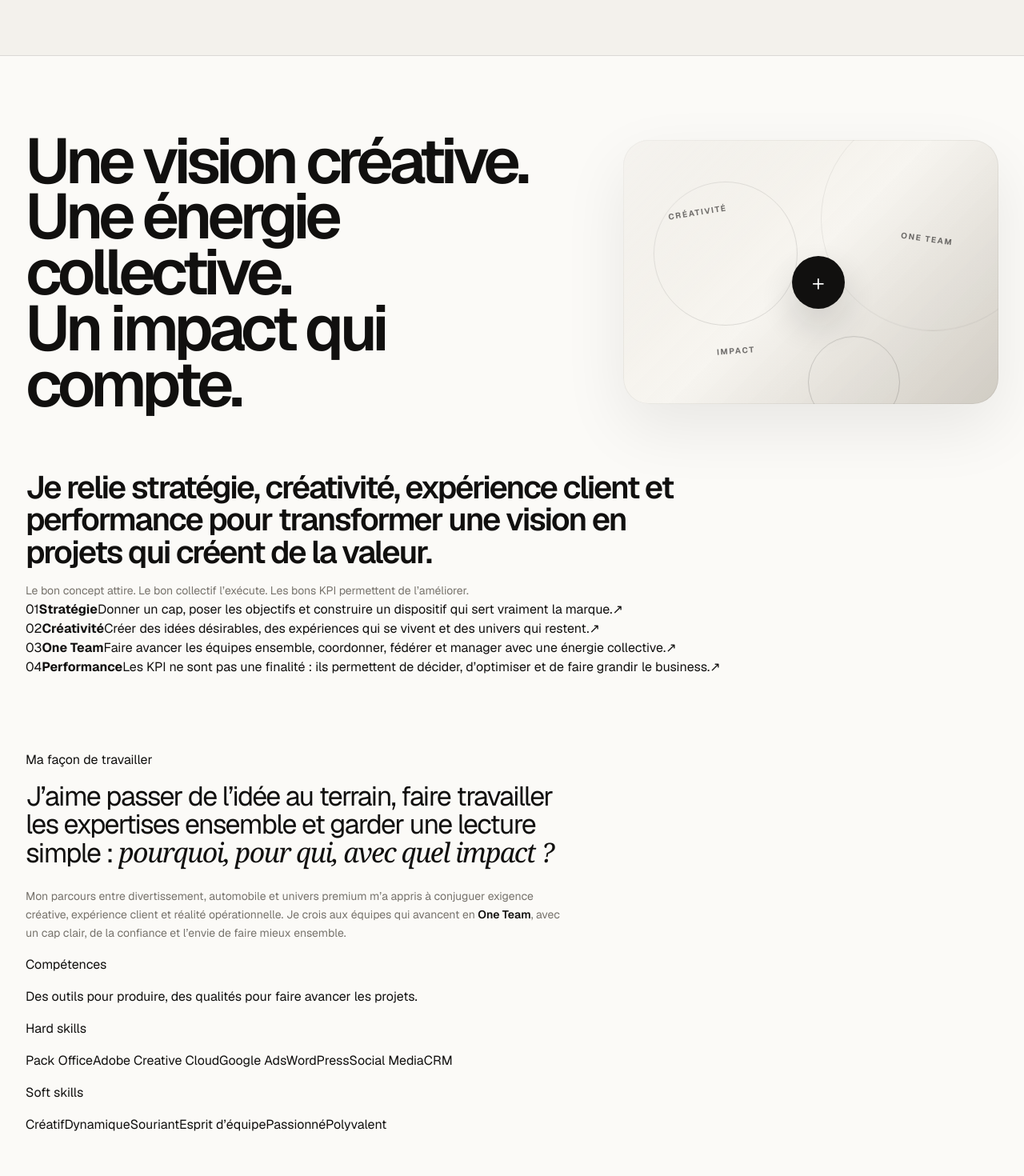
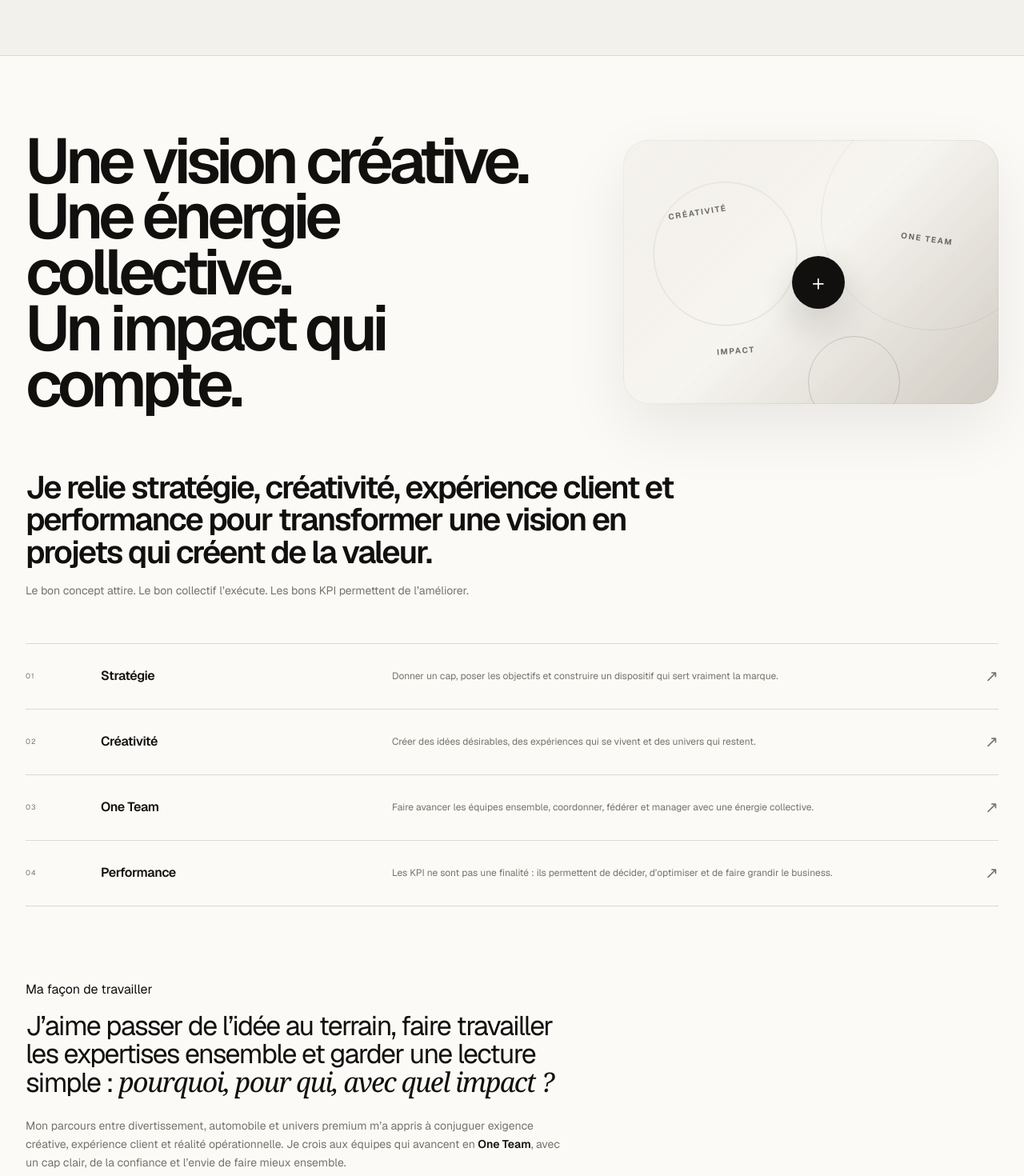
Before and after one commit to paulsebille/Portfolio, a Next.js app: page / in a window 1280 px wide. Shown: the part 1500-2970 px from the top of the page at 80% size. Built offline with nearby package versions, Linux system fonts and the light colour scheme.

Commit message:
Add editorial About scroll animations

```diff
--- a/app/globals.css
+++ b/app/globals.css
@@ -1306,3 +1306,160 @@ body { font-family: "Helvetica Neue", Helvetica, Arial, sans-serif; }
 .carousel-image-f1 { object-position: center 35%; }
 .about-hero-copy h2 { font-family: inherit; }
 .about-hero-copy h2 span { display:block; }
+
+/* ===== SCROLL REVEAL: ABOUT ===== */
+.about-principles-editorial {
+  margin-top: 54px;
+  border-top: 1px solid var(--line);
+}
+.about-principle-row {
+  display: grid;
+  grid-template-columns: 70px minmax(150px,.65fr) minmax(0,1.35fr) 28px;
+  align-items: center;
+  gap: 24px;
+  min-height: 82px;
+  padding: 0;
+  border-bottom: 1px solid var(--line);
+  color: var(--ink);
+  transition: opacity .8s var(--ease), transform .8s var(--ease), padding .45s var(--ease), background .4s ease;
+}
+.about-principle-row:not(.is-visible) {
+  opacity: .18;
+  transform: translateY(18px);
+}
+.about-principle-row.is-visible {
+  opacity: 1;
+  transform: translateY(0);
+}
+.about-principle-row:hover {
+  padding-inline: 14px;
+  background: rgba(17,16,15,.025);
+}
+.about-principle-number {
+  color: var(--muted);
+  font-size: 9px;
+  letter-spacing: .12em;
+}
+.about-principle-title {
+  font-size: 16px;
+  font-weight: 540;
+  letter-spacing: -.025em;
+}
+.about-principle-detail {
+  max-width: 600px;
+  color: var(--muted);
+  font-size: 12px;
+  line-height: 1.55;
+}
+.about-principle-arrow {
+  justify-self: end;
+  color: var(--muted);
+  font-size: 20px;
+  font-weight: 300;
+  transition: transform .45s var(--ease), color .3s ease;
+}
+.about-principle-row:hover .about-principle-arrow {
+  color: var(--ink);
+  transform: translate(4px,-3px);
+}
+
+.about-skills {
+  margin-top: 86px;
+  display: grid;
+  grid-template-columns: minmax(0,.7fr) minmax(0,1.3fr);
+  gap: clamp(45px,8vw,120px);
+  align-items: start;
+}
+.about-skills-intro .eyebrow { margin: 0 0 10px; }
+.about-skills-intro p:last-child {
+  max-width: 280px;
+  margin: 0;
+  color: var(--muted);
+  font-size: 12px;
+  line-height: 1.6;
+}
+.skills-reveal-stack {
+  display: grid;
+  gap: 46px;
+}
+.skills-block-reveal {
+  transition: opacity 1s var(--ease), transform 1s var(--ease);
+}
+.skills-block-reveal:not(.is-visible) {
+  opacity: .08;
+  transform: translateY(30px);
+}
+.skills-block-reveal.is-visible {
+  opacity: 1;
+  transform: translateY(0);
+}
+.skills-block-reveal .eyebrow {
+  margin: 0 0 16px;
+}
+.skill-pills-editorial {
+  display: flex;
+  flex-wrap: wrap;
+  gap: 8px;
+}
+.skill-pills-editorial span {
+  display: inline-flex;
+  align-items: center;
+  min-height: 32px;
+  padding: 0 12px;
+  border: 1px solid var(--line);
+  border-radius: 999px;
+  color: #44413c;
+  background: rgba(255,255,255,.28);
+  font-size: 10px;
+  letter-spacing: -.01em;
+  transition: transform .4s var(--ease), background .35s ease, border-color .35s ease;
+}
+.skill-pills-editorial span:hover {
+  transform: translateY(-3px);
+  background: var(--surface);
+  border-color: rgba(17,16,15,.28);
+}
+.skill-pills-editorial span:nth-child(2) { transition-delay: .04s; }
+.skill-pills-editorial span:nth-child(3) { transition-delay: .08s; }
+.skill-pills-editorial span:nth-child(4) { transition-delay: .12s; }
+.skill-pills-editorial span:nth-child(5) { transition-delay: .16s; }
+.skill-pills-editorial span:nth-child(6) { transition-delay: .2s; }
+
+@media (max-width:900px) {
+  .about-principle-row {
+    grid-template-columns: 42px 1fr 24px;
+    gap: 14px;
+    min-height: 76px;
+  }
+  .about-principle-detail { grid-column: 2 / 3; grid-row: 2; padding-bottom: 20px; }
+  .about-principle-row { grid-template-rows: 52px auto; }
+  .about-skills {
+    grid-template-columns: 1fr;
+    gap: 35px;
+    margin-top: 64px;
+  }
+}
+@media (max-width:560px) {
+  .about-principles-editorial { margin-top: 38px; }
+  .about-principle-row {
+    grid-template-columns: 34px 1fr 20px;
+    min-height: 68px;
+    gap: 10px;
+  }
+  .about-principle-title { font-size: 15px; }
+  .about-principle-detail { font-size: 11px; }
+  .about-skills { margin-top: 58px; }
+  .skills-reveal-stack { gap: 38px; }
+}
+@media (prefers-reduced-motion: reduce) {
+  .about-principle-row,
+  .skills-block-reveal,
+  .skill-pills-editorial span {
+    transition: none !important;
+    transform: none !important;
+  }
+  .about-principle-row:not(.is-visible),
+  .skills-block-reveal:not(.is-visible) {
+    opacity: 1;
+  }
+}
```
